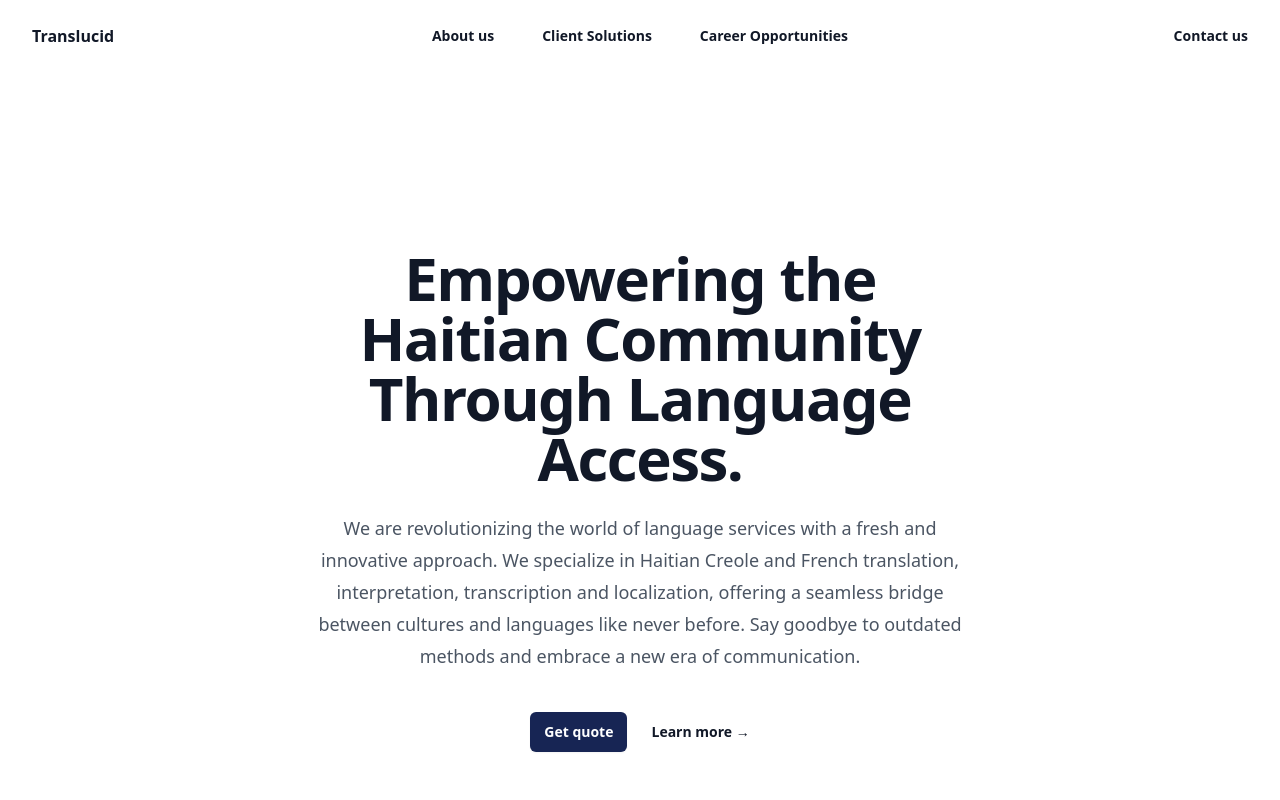
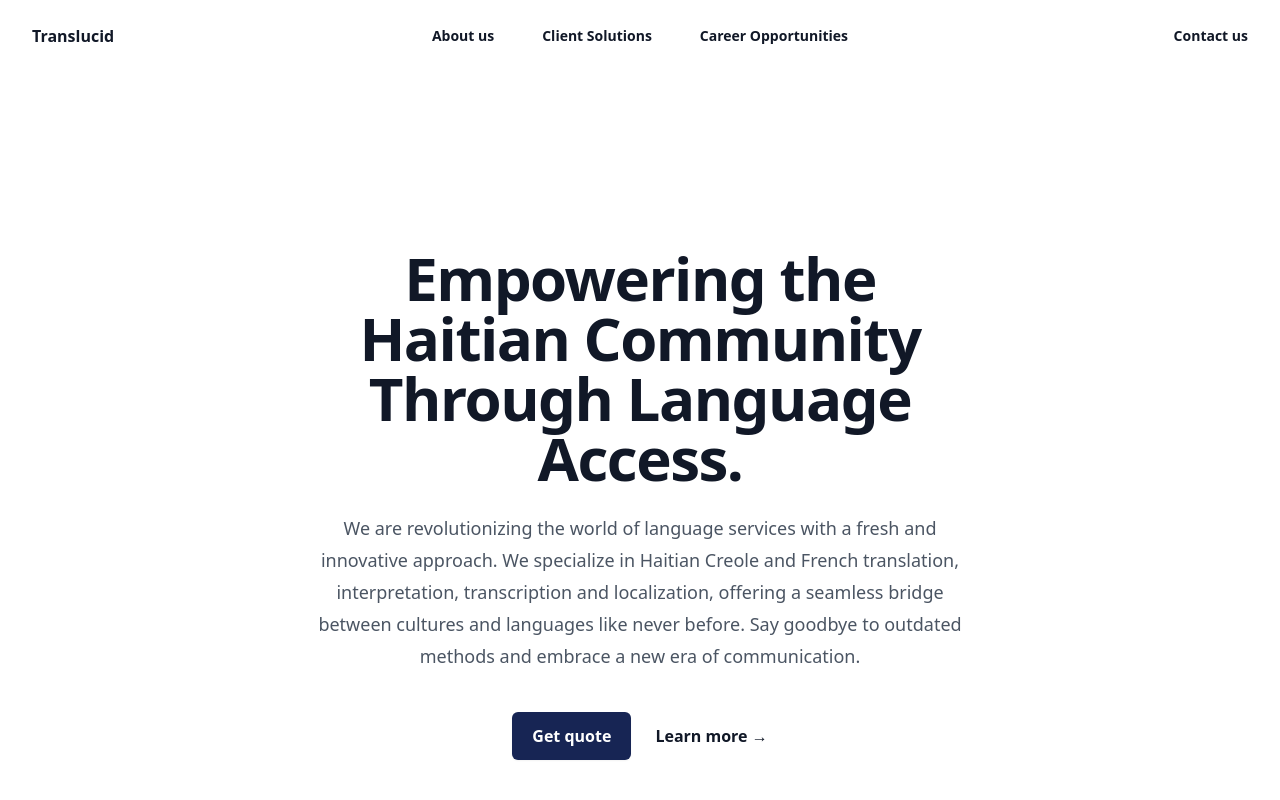
Before and after one commit to PatriceDouge/translucid, a Next.js app: page / in a window 1280 px wide. Shown: the top 800 px of the page. Built offline with nearby package versions, Linux system fonts and the light colour scheme.

Commit message:
make buttons bigger

```diff
--- a/src/pages/index.tsx
+++ b/src/pages/index.tsx
@@ -149,11 +149,11 @@ export default function Index() {
             <div className="mt-10 flex items-center justify-center gap-x-6">
               <a
                 href="#"
-                className="rounded-md bg-blue-950 px-3.5 py-2.5 text-sm font-semibold text-white shadow-sm hover:bg-blue-900 focus-visible:outline focus-visible:outline-2 focus-visible:outline-offset-2 focus-visible:outline-blue-600"
+                className="rounded-md bg-blue-950 px-5 py-3 text-md font-semibold text-white shadow-sm hover:bg-blue-900 focus-visible:outline focus-visible:outline-2 focus-visible:outline-offset-2 focus-visible:outline-blue-600"
               >
                 Get quote
               </a>
-              <a href="#" className="text-sm font-semibold leading-6 text-gray-900">
+              <a href="#" className="text-md font-semibold leading-6 text-gray-900">
                 Learn more <span aria-hidden="true">→</span>
               </a>
             </div>
```
